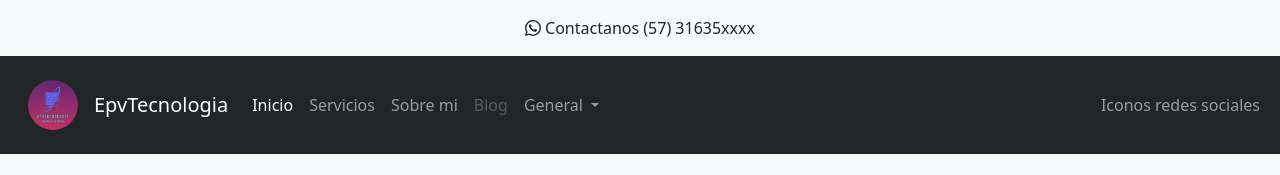
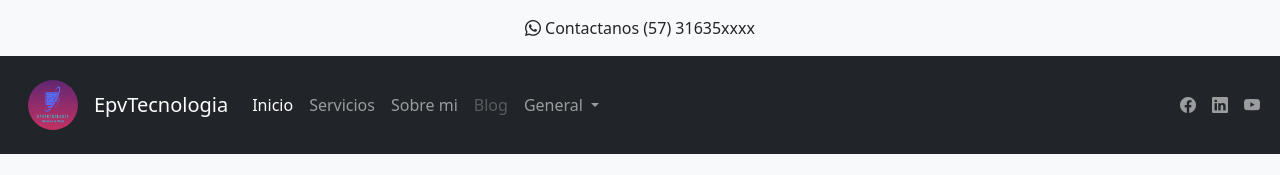
Before and after one commit to edwinparrales/epvtecnologia, an Angular app: page /inicio in a window 1280 px wide. Shown: the top 175 px of the page. Built offline with nearby package versions, Linux system fonts and the light colour scheme.

Commit message:
Desarrollo de la pagína de servicio

```diff
--- a/src/app/components/navbar/navbar.component.html
+++ b/src/app/components/navbar/navbar.component.html
@@ -38,9 +38,16 @@
         </li>
 
       </ul>
-      <ul class="navbar-nav me-0 my-2 my-lg-0 navbar-nav-scroll">
+      <ul class="navbar-nav me-0 my-2 my-lg-0">
         <li class="nav-item">
-          <a class="nav-link" href="#" tabindex="-1" aria-disabled="true">Iconos redes sociales</a>
+          <a class="nav-link" href="https://www.facebook.com/marketplace/item/3865572777023228/" tabindex="-1" aria-disabled="true" target="_blank"><i class="bi-facebook"></i></a>
+
+        </li>
+        <li class="nav-item">
+          <a class="nav-link" href="https://www.linkedin.com/in/edwin-stive-parrales-vargas" tabindex="-1" aria-disabled="true" target="_blank"><i class="bi-linkedin"></i></a>
+        </li>
+        <li class="nav-item">
+          <a class="nav-link" href="https://www.youtube.com/@arc82010" tabindex="-1" aria-disabled="true" target="_blank"><i class="bi-youtube"></i></a>
         </li>
       </ul>
 
```
